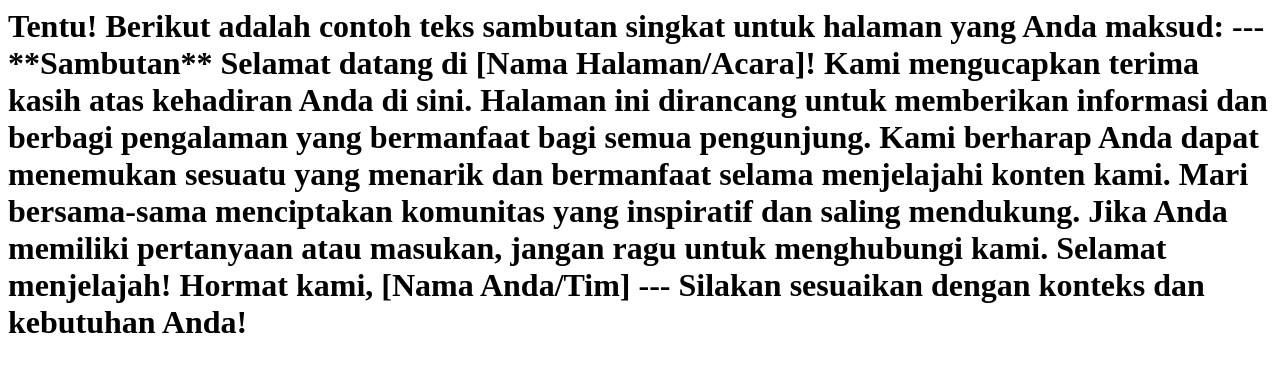
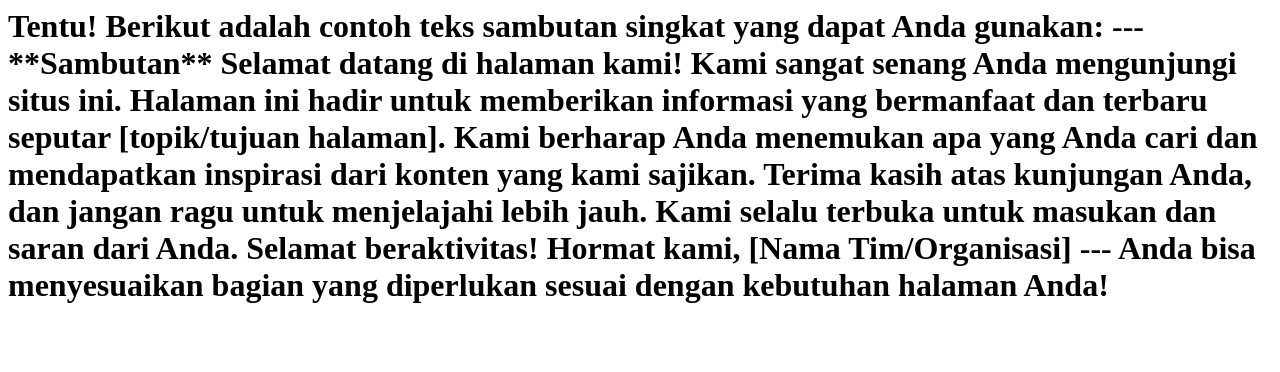
Before and after one commit to aziz-nuri/deep, a plain HTML site: page index.html in a window 1280 px wide. Drawn offline with Linux system fonts and the light colour scheme.

Commit message:
deploy: 79f8c5a89c7d26c31d9090bcf910f1bd084ff5ae

```diff
--- a/index.html
+++ b/index.html
@@ -1,20 +1,20 @@
-<h1>Tentu! Berikut adalah contoh teks sambutan singkat untuk halaman yang Anda maksud:
+<h1>Tentu! Berikut adalah contoh teks sambutan singkat yang dapat Anda gunakan:
 
 ---
 
 **Sambutan**
 
-Selamat datang di [Nama Halaman/Acara]!
+Selamat datang di halaman kami!
 
-Kami mengucapkan terima kasih atas kehadiran Anda di sini. Halaman ini dirancang untuk memberikan informasi dan berbagi pengalaman yang bermanfaat bagi semua pengunjung. Kami berharap Anda dapat menemukan sesuatu yang menarik dan bermanfaat selama menjelajahi konten kami.
+Kami sangat senang Anda mengunjungi situs ini. Halaman ini hadir untuk memberikan informasi yang bermanfaat dan terbaru seputar [topik/tujuan halaman]. Kami berharap Anda menemukan apa yang Anda cari dan mendapatkan inspirasi dari konten yang kami sajikan.
 
-Mari bersama-sama menciptakan komunitas yang inspiratif dan saling mendukung. Jika Anda memiliki pertanyaan atau masukan, jangan ragu untuk menghubungi kami.
+Terima kasih atas kunjungan Anda, dan jangan ragu untuk menjelajahi lebih jauh. Kami selalu terbuka untuk masukan dan saran dari Anda.
 
-Selamat menjelajah!
+Selamat beraktivitas!
 
 Hormat kami,
-[Nama Anda/Tim]
+[Nama Tim/Organisasi]
 
 ---
 
-Silakan sesuaikan dengan konteks dan kebutuhan Anda!</h1>
+Anda bisa menyesuaikan bagian yang diperlukan sesuai dengan kebutuhan halaman Anda!</h1>
```
